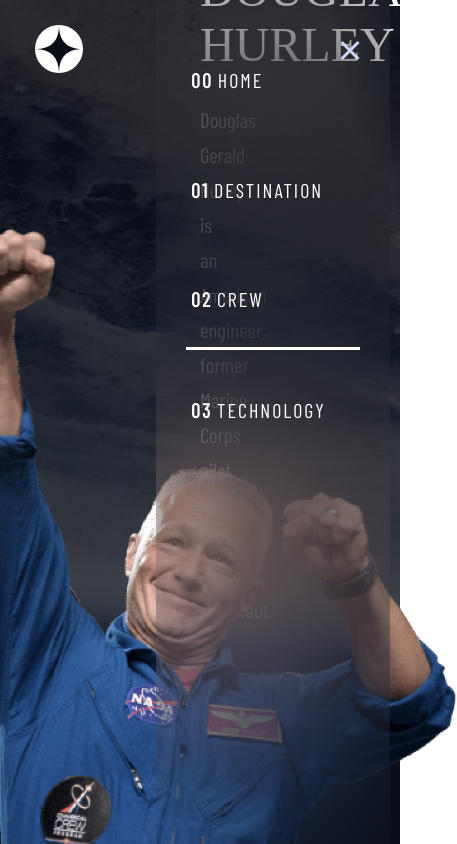
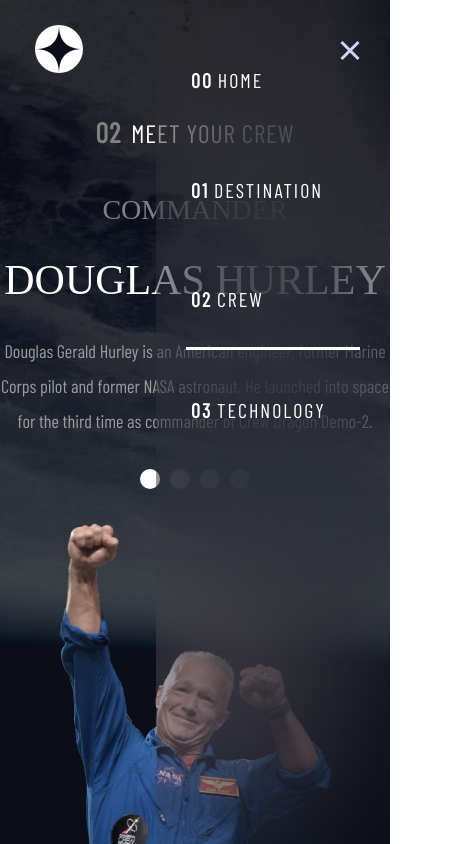
Before and after one commit to itisameerkhan/space-tourism-multi-page-website, a React (Vite) app: page /crew in a window 390 px wide. Shown: the top 844 px of the page, 457 px wide, since content can reach past the window. Built offline with nearby package versions, Linux system fonts and the light colour scheme; a web font is replaced by a local one.

Commit message:
22/12/2023 09:09

```diff
--- a/src/Crew/Crew.css
+++ b/src/Crew/Crew.css
@@ -1,3 +1,7 @@
+html
+{
+    font-size: 16px;
+}
 .crew
 {
     background-image: url('../assets/crew/background-crew-desktop.jpg');
@@ -63,7 +67,7 @@
 }
 .crew-right img
 {
-    /* width: 40vw; */
+    width: 40vw;
     /* height: 75vh; */
 }
 .crew-bio
@@ -94,3 +98,49 @@
 {
     background-color: white;
 }
+
+@media screen and (max-width:1200px)
+{
+    html
+    {
+        font-size: 14px;
+    }
+    .crew-right
+    {
+        padding-left: 140px;
+    }
+    .crew-right img
+    {
+        width: 40vw;
+    }
+}
+@media screen and (max-width:900px)
+{
+    .crew
+    {
+        flex-direction: column;
+        padding:100px 0 0 0;
+        margin:0;
+        align-items: center;
+        justify-content: center;
+        width: 100%;
+    }
+    .crew-left
+    {
+        width: 100%;
+        align-items: center;
+        text-align: center;
+    }
+    .crew-right
+    {
+        width: 100%;
+        display: flex;
+        align-items: center;
+        justify-content: center;
+        padding:0;
+    }
+    .crew-right img
+    {
+        width: 70vw;
+    }
+}
```
